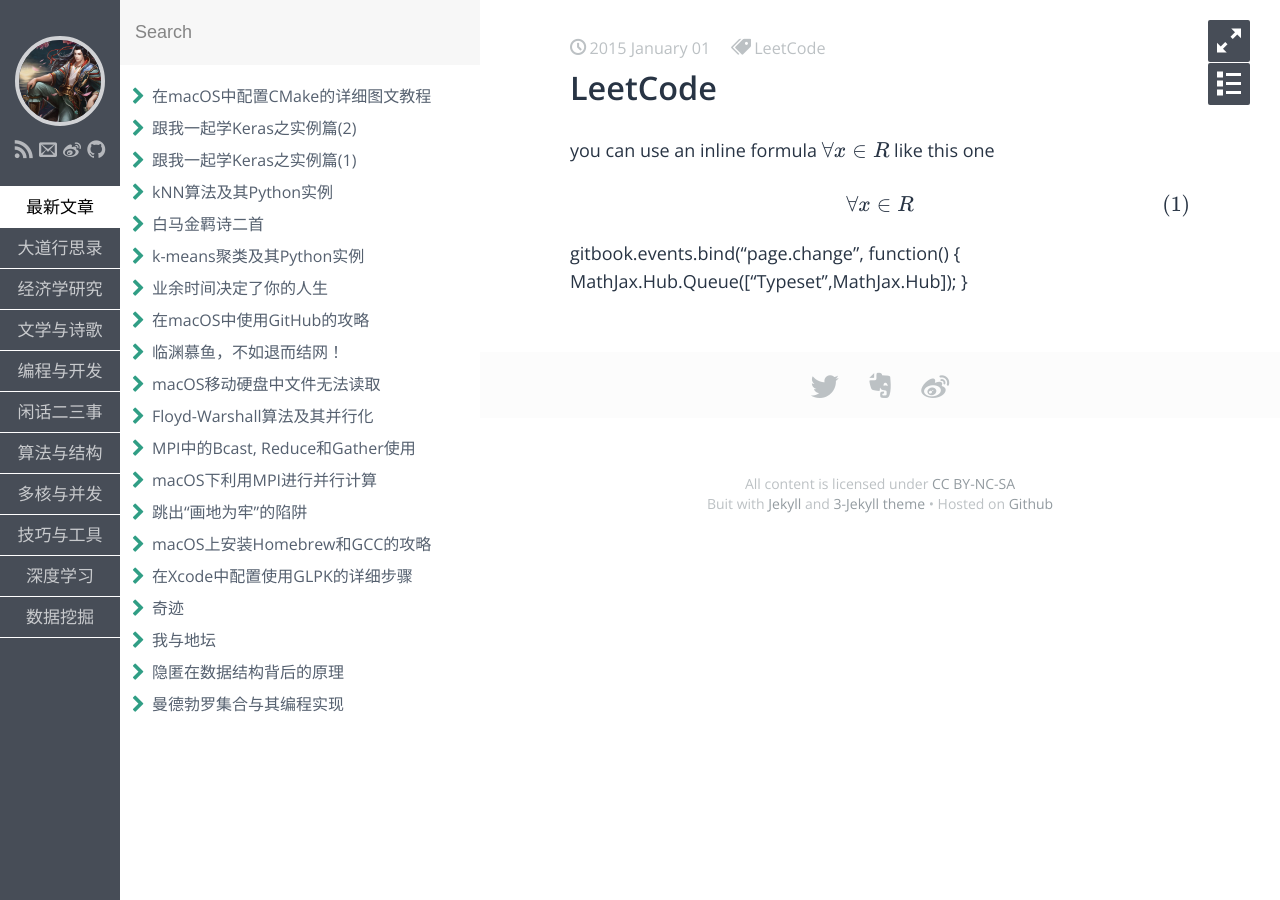
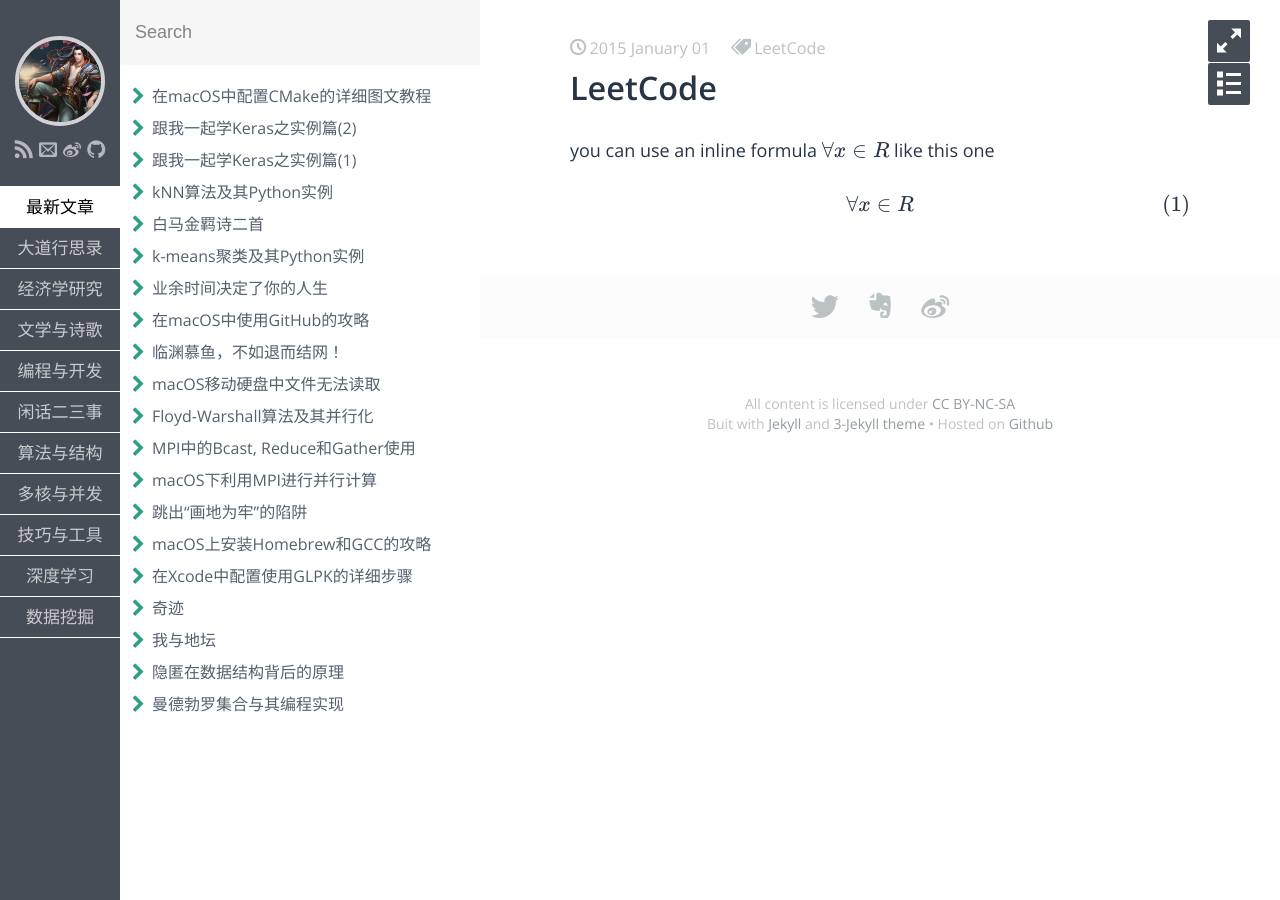
Before and after one commit to fzuo/baimafujinji, a Jekyll site: the page built from _posts/datamining/2015-01-01-aaa.md, in a window 1280 px wide. Built offline with Jekyll 4.4.1, drawn with Linux system fonts in a browser that asks for light colours; some web fonts are replaced; formulas are drawn with MathJax 3.

Commit message:
Update 2015-01-01-aaa.md

```diff
--- a/_posts/datamining/2015-01-01-aaa.md
+++ b/_posts/datamining/2015-01-01-aaa.md
@@ -11,7 +11,3 @@
 you can use an inline formula $$\forall x \in R$$ like this one
 
 <script type="math/tex; mode=display"> \forall x \in R </script>
-
-gitbook.events.bind("page.change", function() {
-    MathJax.Hub.Queue(["Typeset",MathJax.Hub]);
-}
```
